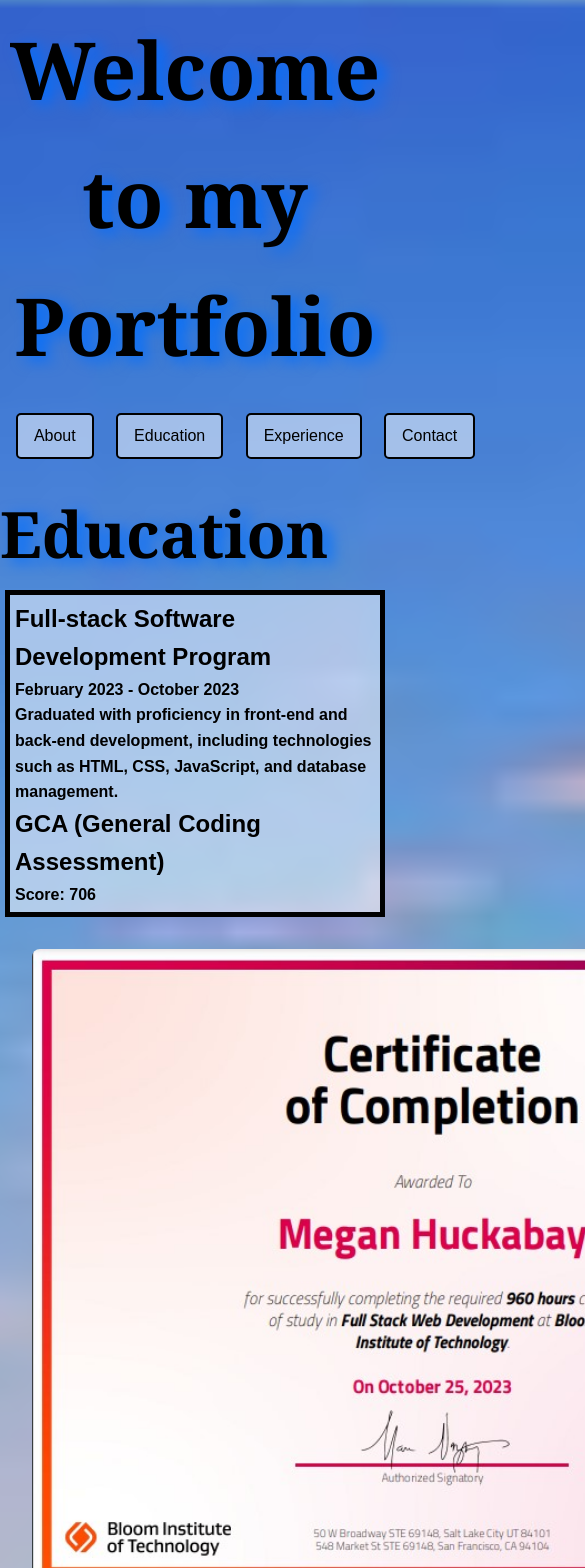
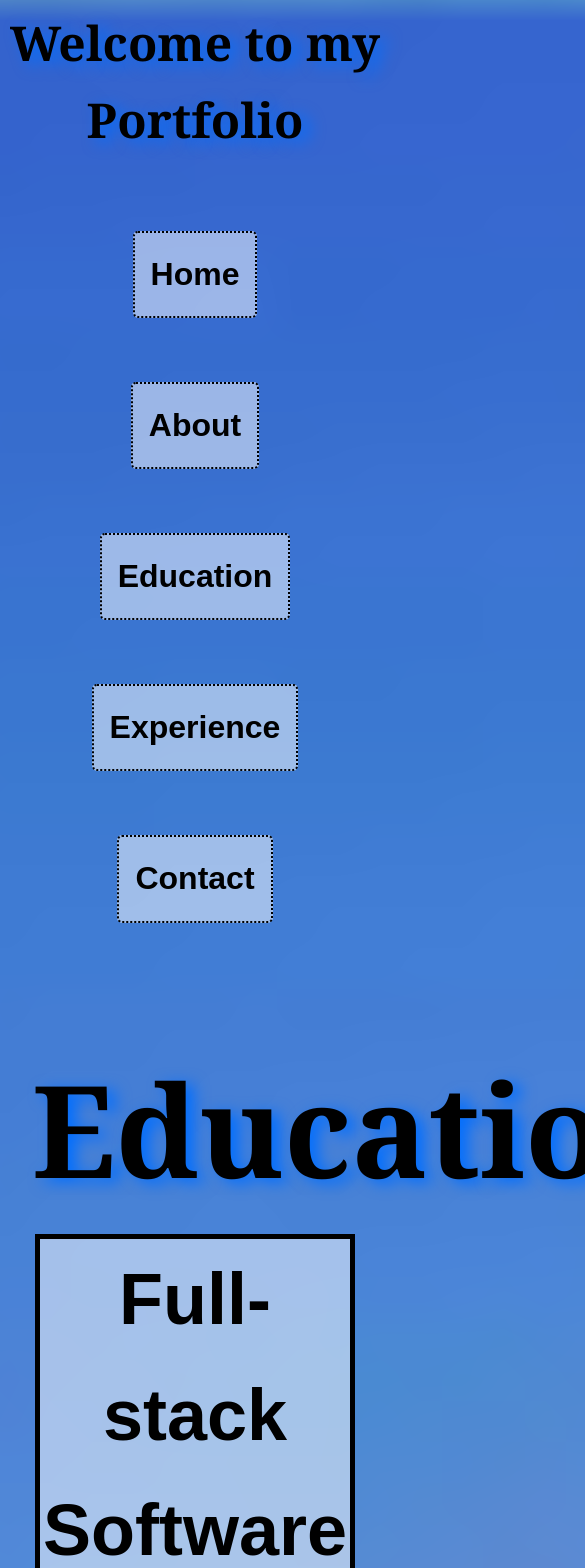
Before and after one commit to megan-huckabay/project, a React (Create React App) app: page /Education in a window 390 px wide. Shown: the top 1568 px of the page, 585 px wide, since content can reach past the window. Built offline with nearby package versions, Linux system fonts and the light colour scheme.

Commit message:
added media query

```diff
--- a/src/App.css
+++ b/src/App.css
@@ -4,6 +4,7 @@ body, h1, h2, h3, p {
   padding: 0;
 }
 
+/* Set common font and background image for the body */
 body {
   font-family: Arial, sans-serif; /* Choose a common font for better cross-browser consistency */
   background-image: url('./images/sunset-beach-background.jpg'); /* Replace 'path/to/your/image.jpg' with the actual path to your image file */
@@ -22,6 +23,7 @@ body {
 
 /* Header styling */
 .header {
+  /* Flex direction, alignment, and font properties */
   flex-direction: column;
   align-items: center;
   justify-content: center;
@@ -29,20 +31,22 @@ body {
   text-align: center;
 }
 
-
 /* Logo animation */
 .App-logo {
+  /* Logo height and pointer events properties */
   height: 40vmin;
   pointer-events: none;
 }
 
 @media (prefers-reduced-motion: no-preference) {
+  /* Animation for the logo spin */
   .App-logo {
     animation: App-logo-spin infinite 20s linear;
   }
 }
 
 @keyframes App-logo-spin {
+  /* Keyframes for logo spin animation */
   from {
     transform: rotate(0deg);
   }
@@ -53,14 +57,25 @@ body {
 
 /* Container styling */
 .app-container {
+  /* Text alignment property */
   text-align: center;
 }
 
 /* Heading 1 styling */
 .app-container h1 {
+  /* Text color, text shadow, font family, font size, and margin properties */
   color: #000000; /* Turquoise color */
   text-shadow: 8px 4px 15px #006eff;
   font-family: Georgia, 'Times New Roman', Times, serif;
-  font-size: 5em;
+  font-size: 20rem;
   margin: 5px 0 0;
 }
+
+/* Media query adjustments for smaller screens */
+@media only screen and (max-width: 768px) {
+  /* Example adjustments for smaller screens can be added here */
+  .app-container h1 {
+    /* Adjusted font size for smaller screens */
+    font-size: 3em;
+  }
+}
--- a/src/Styles/About.css
+++ b/src/Styles/About.css
@@ -1,19 +1,25 @@
+/* Styles for the about container */
 .about-container {
+  /* Flex container properties */
   display: flex;
   flex-wrap: wrap;
   justify-content: space-around;
   align-items: center;
-  border:2px #000000;
+  border: 2px #000000;
   padding: 0;
   margin: 0;
   text-align: center;
-  font-size: 1.5rem;
+  font-size: 3rem;
 
+  /* Media query for screens with a maximum width of 768px */
   @media only screen and (max-width: 768px) {
-    flex-direction: column;
+    flex-direction: column; /* Change to a column layout for smaller screens */
   }
 }
+
+/* Styles for the picture container within the about page */
 .about-page .picture-container {
+  /* Flex container properties */
   flex: 2;
   padding: 0;
   margin: 0;
@@ -21,12 +27,15 @@
   border: 2px #000000;
 }
 
+/* Styles for images within the picture section of the about page */
 .about-page .picture-section img {
-  width: 15rem;
-  height: 30rem;
+  /* Set width, height, and border-radius for images */
+  width: 30rem;
+  height: 50rem;
   border-radius: 8px;
 }
 
+/* Styles for containers with class fun-container and dream-container */
 .fun-container,
 .dream-container {
   padding: 20px;
@@ -34,6 +43,7 @@
   text-align: center;
 }
 
+/* Styles for sections within the about page */
 .about-section,
 .art-section,
 .helping-section,
@@ -48,13 +58,15 @@
   border: 5px dotted rgb(2, 1, 2);
 }
 
+/* Styles for h1 and h2 within the about page */
 .about-page h1,
 .about-page h2 {
+  /* Text color and text shadow properties */
   color: #000000;
   text-shadow: 2px 2px #ff008c;
 }
 
-
+/* Styles for bold, strong, and p elements within the about page */
 .about-page b,
 .about-page strong,
 .about-page p {
--- a/src/Styles/Education.css
+++ b/src/Styles/Education.css
@@ -17,19 +17,34 @@
   text-align: center;
 }
 
-.education-container .education-page{
-  padding: 10px;
-  margin: 20px;
+.education-container {
+  margin-right: 5rem;
+  margin-left:  5rem;
+  padding-top: 0.5rem;
+  padding-bottom: 5rem;
   text-align: center;
-  font-size: 1.2rem;
+  font-size: 3rem;
 }
 
+/* Media query for screens with a maximum width of 768px (Mobile) */
+@media only screen and (max-width: 768px) {
+  /* Adjustments for smaller screens */
+  .education-container {
+    /* Adjusted margin and padding for better spacing on mobile */
+    margin-right: 2rem;
+    margin-left: 2rem;
+    padding-top: 2rem;
+    padding-bottom: 2rem;
+    font-size: 2rem; /* Adjusted font size for mobile */
+  }
+}
 .school-section{
   justify-content:center ;
-  flex: 5;
-  padding: 5px;
-  margin: 5px;
+  flex: 2;
+  padding: 3px;
+  margin: 3px;
   border: 5px solid #000000;
+  font-size: 3rem;
   background: rgba(255, 255, 255, 0.5);
 }
 .picture-container {
@@ -41,15 +56,15 @@
 }
 
 .picture-section img {
-  width: 50rem;
-  height: 40rem;
+  width: 125rem;
+  height: 100rem;
   border-radius: 8px;
 }
 
 .frontend-section,
 .backend-section{
   justify-content: space-between ;
-  flex: 5;
+  flex: 2;
   margin-right: 5rem;
   margin-left:  5rem;
   padding-top: 1rem;
@@ -70,7 +85,7 @@
 .tech-section,
 .other-section {
   justify-content: space-between ;
-  flex: 5;
+  flex: 2;
   margin-right: 5rem;
   margin-left:  5rem;
   padding-top: 1rem;
--- a/src/Styles/Experience.css
+++ b/src/Styles/Experience.css
@@ -5,34 +5,41 @@
   padding: 20px;
   border: 5px solid black;
   text-align: center;
+  font-size: 3rem;
+  font-weight: bold;
+}
   @media only screen and (max-width: 768px) {
-  }
+    /* Adjustments for smaller screens can be added here */
+    .experience-container {
+      /* Example adjustment: reduce padding for smaller screens */
+      padding: 10px;
+    }
 }
 .nurse-container{
   justify-content:center ;
-  flex: 1;
+  flex: 2;
   padding: 5px;
   margin: 5px;
-  border: 5px dotted purple;
+  border: 5px dotted rgb(0, 0, 0);
   text-align: center;
   background: rgba(255, 255, 255, 0.5);
 }
 .youth-container {
   justify-content:center ;
-  flex: 1;
+  flex: 2;
   padding: 5px;
   margin: 5px;
-  border: 5px dotted purple;
+  border: 5px dotted rgb(0, 0, 0);
   text-align: center;
   background: rgba(255, 255, 255, 0.5);
 }
 
 .retail-container{
   justify-content:center ;
-  flex: 1;
+  flex: 2;
   padding: 5px;
   margin: 5px;
-  border: 5px dotted purple;
+  border: 5px dotted rgb(0, 0, 0);
   text-align: center;
   background: rgba(255, 255, 255, 0.5);
 }
@@ -40,10 +47,10 @@
 
 .food-container{
   justify-content:center ;
-  flex: 1;
+  flex: 2;
   padding: 5px;
   margin: 5px;
-  border: 5px dotted purple;
+  border: 5px dotted rgb(0, 0, 0);
   text-align: center;
   background: rgba(255, 255, 255, 0.5);
 }
--- a/src/Styles/Home.css
+++ b/src/Styles/Home.css
@@ -1,5 +1,4 @@
-
-/* Continue with the rest of your styles */
+/* Reset margins and padding for common HTML elements */
 body, h1, h2, h3, p, ul, li {
   margin: 0;
   padding: 0;
@@ -17,32 +16,40 @@ body {
   line-height: 1.6;
 }
 
+/* Styles for the home container */
 .home-container {
+  /* Flex container properties */
   display: flex;
   flex-wrap: wrap;
   justify-content: space-around;
   align-items: center;
-  border:2px #000000;
+  border: 2px #000000;
   padding: 0;
   margin: 0;
   text-align: center;
-  font-size: 1.5rem;
+  font-size: 3rem;
 
+  /* Media query for screens with a maximum width of 768px */
   @media only screen and (max-width: 768px) {
-    flex-direction: column;
+    flex-direction: column; /* Change to a column layout for smaller screens */
+    font-size: 2rem;
   }
 }
 
+/* Styles for the content container within the home page */
 .content-container {
+  /* Justification and flex properties */
   justify-content: center;
   flex: 2;
-  padding: 5rem;
-  margin: 5rem;;
+  padding: 0.5rem;
+  margin: 0.5rem;
   text-align: center;
 }
 
+/* Styles for the home section */
 .home-section {
-  font-size: 2em; /* Adjusted font size */
+  /* Font size, font family, text alignment, font weight, border, white space, and background properties */
+  font-size: 2em;
   font-family: 'Libre Baskerville', serif;
   text-align: center;
   font-weight: bold;
@@ -53,17 +60,21 @@ body {
 
 /* Style the <strong> tag inside the .home-section */
 .home-page strong {
-  color: black;
+  color: black; /* Text color for strong tag */
 }
 
+/* Styles for paragraphs within the home page */
 .home-page p {
-  font-size: 1em; /* Adjusted font size */
+  /* Font size, text color, and text shadow properties */
+  font-size: 1em;
   color: #000000;
   text-shadow: 2px 2px yellow;
 }
 
+/* Styles for h1 within the home page */
 .home-page h1 {
+  /* Text color, text shadow, and font size properties */
   color: #000000;
   text-shadow: 2px 4px rgb(255, 0, 98); /* Adjusted text shadow */
-  font-size: 3em; /* Adjusted font size */
+  font-size: 3em;
 }
--- a/src/Styles/Navigation.css
+++ b/src/Styles/Navigation.css
@@ -1,35 +1,68 @@
+/* Styles for the navigation container */
 .navigation-container {
   padding: 1rem;
+  margin: 1rem;
   text-align: center;
+  font-size: 5rem;
+  font-weight: bold;
+
+  /* Media query for screens with a maximum width of 768px and adjust for smaller screens */
   @media only screen and (max-width: 768px) {
+    font-size: 2rem; /* Decrease font size */
+    margin: 0.5rem; /* Reduce margin */
   }
 }
 
+/* Styles for the unordered list inside the navigation container */
 .navigation-container ul {
+  /* Removes default list styling */
   list-style-type: none;
+  /* Displays list items horizontally and centers them */
   display: flex;
-  justify-content: center; /* Center the flex items horizontally */
-  padding: 0; /* Remove default padding */
-  margin: 0; /* Remove default margin */
+  justify-content: center;
+  padding: 1rem;
+  margin: 1rem;
+
+  /* Additional styles for smaller screens */
+  @media only screen and (max-width: 768px) {
+    padding: 0; /* Remove padding for mobile */
+    flex-direction: column; /* Stack list items vertically for mobile */
+  }
 }
 
+/* Styles for list items inside the navigation container */
 .navigation-container li {
-  margin: 0.5rem; /* Adjust the margin as needed */
+  margin: 0.5rem;
+  padding: 0.5rem;
 }
 
+/* Styles for anchor (link) elements inside the navigation container */
 .navigation-container a {
+  color: rgb(0, 0, 0);
   text-decoration: none;
-  color: rgb(0, 0, 0);
-  padding: 0.5rem 1rem;
-  margin: 0 0.2rem; /* Adjust the margin to control the spacing */
-  border: 2px solid black;
+  padding: 2rem;
+  margin: 2rem;
+  border: 2px dotted black;
+  /* Adds rounded corners to the link */
   border-radius: 5px;
+  /* Adds a semi-transparent white background to the link */
   background: rgba(255, 255, 255, 0.5);
+  /* Smooth transition for background color and text color changes */
   transition: background-color 0.3s ease, color 0.3s ease;
+  /* Displays links as inline-block elements */
   display: inline-block;
+
+  /* Additional styles for smaller screens */
+  @media only screen and (max-width: 768px) {
+    padding: 1rem; /* Adjust padding for mobile */
+    margin: 1rem; /* Adjust margin for mobile */
+  }
+
 }
 
+/* Hover styles for anchor elements inside the navigation container */
 .navigation-container a:hover {
+  /* Background color and text color changes on hover */
   background-color: rgb(118, 236, 240);
   color: white;
 }
```
